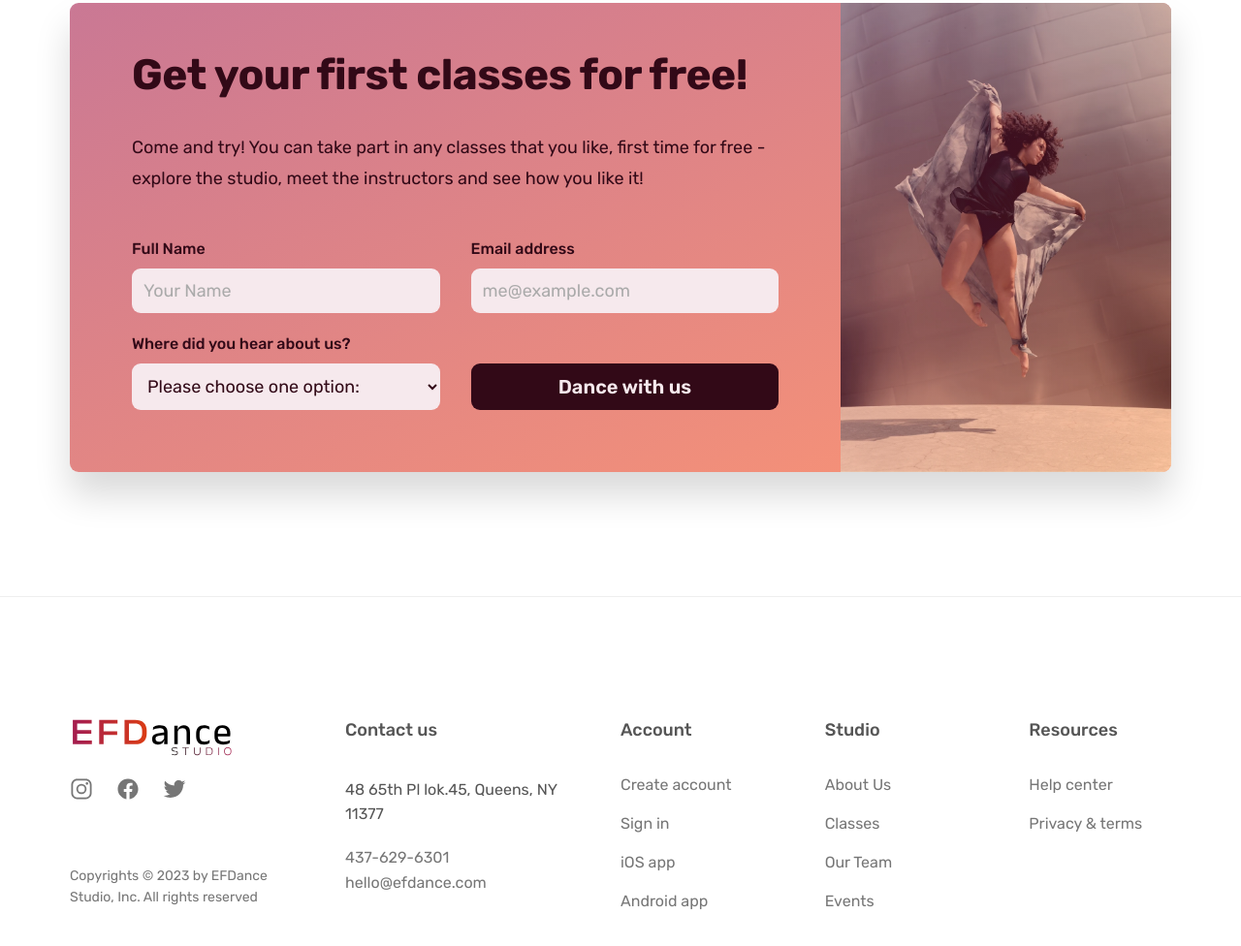
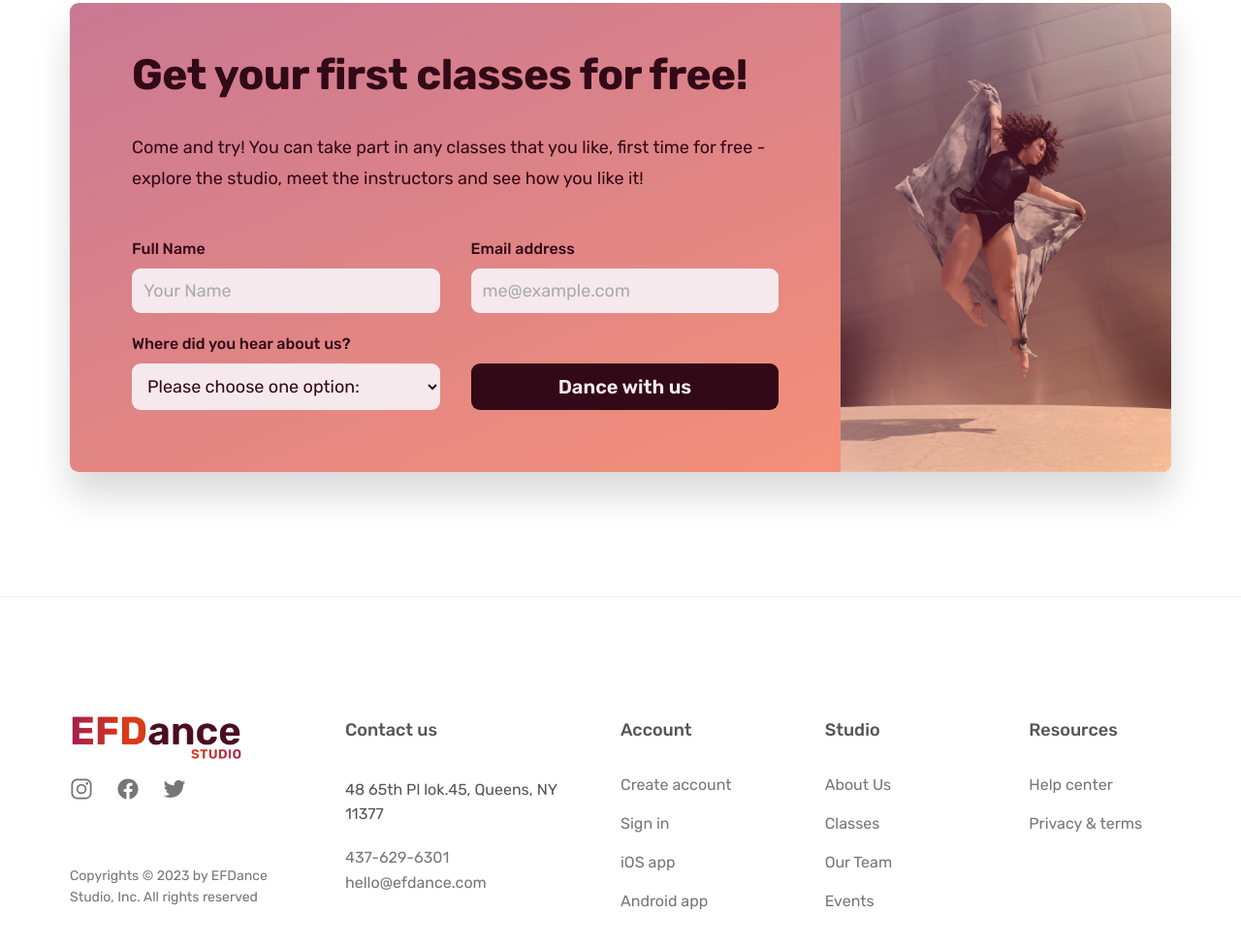
Before and after one commit to agataszus/efdance-website, a plain HTML site: page index.html in a window 1280 px wide. Shown: the part 6944-7920 px from the top of the page at 97% size. Drawn offline with nearby package versions, Linux system fonts and the light colour scheme; some packages are replaced by stand-ins of ours; a script that the page names is missing.

Commit message:
refactor(logo): updated footer logo

```diff
--- a/index.html
+++ b/index.html
@@ -736,7 +736,7 @@
           <a href="#" class="footer-logo"
             ><img
               class="logo"
-              src="img/efdance_logo.svg"
+              src="img/efdance_logo.png"
               alt="EFDance Studio Logo"
           /></a>
           <ul class="social-links">
```
Also changed, not shown: img/efdance_logo.svg (deleted).
